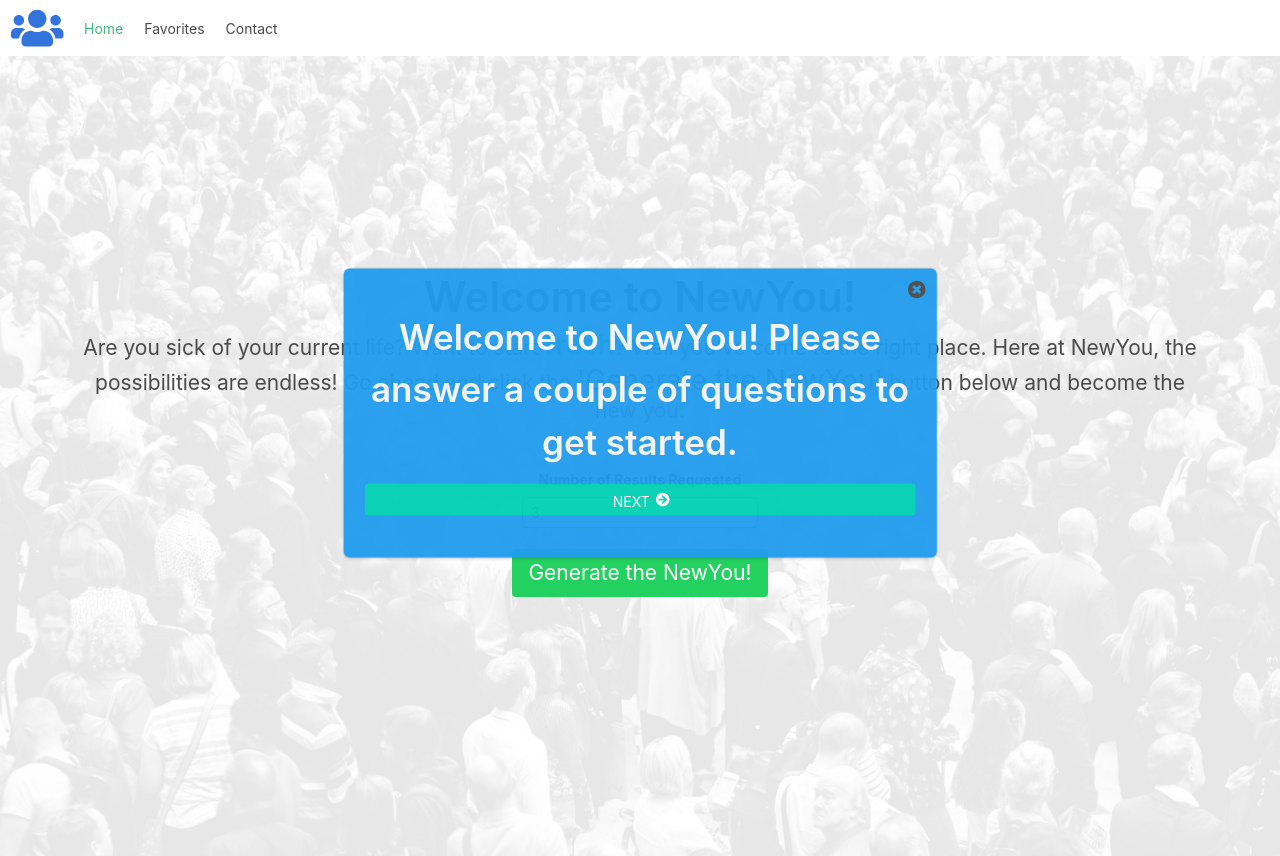
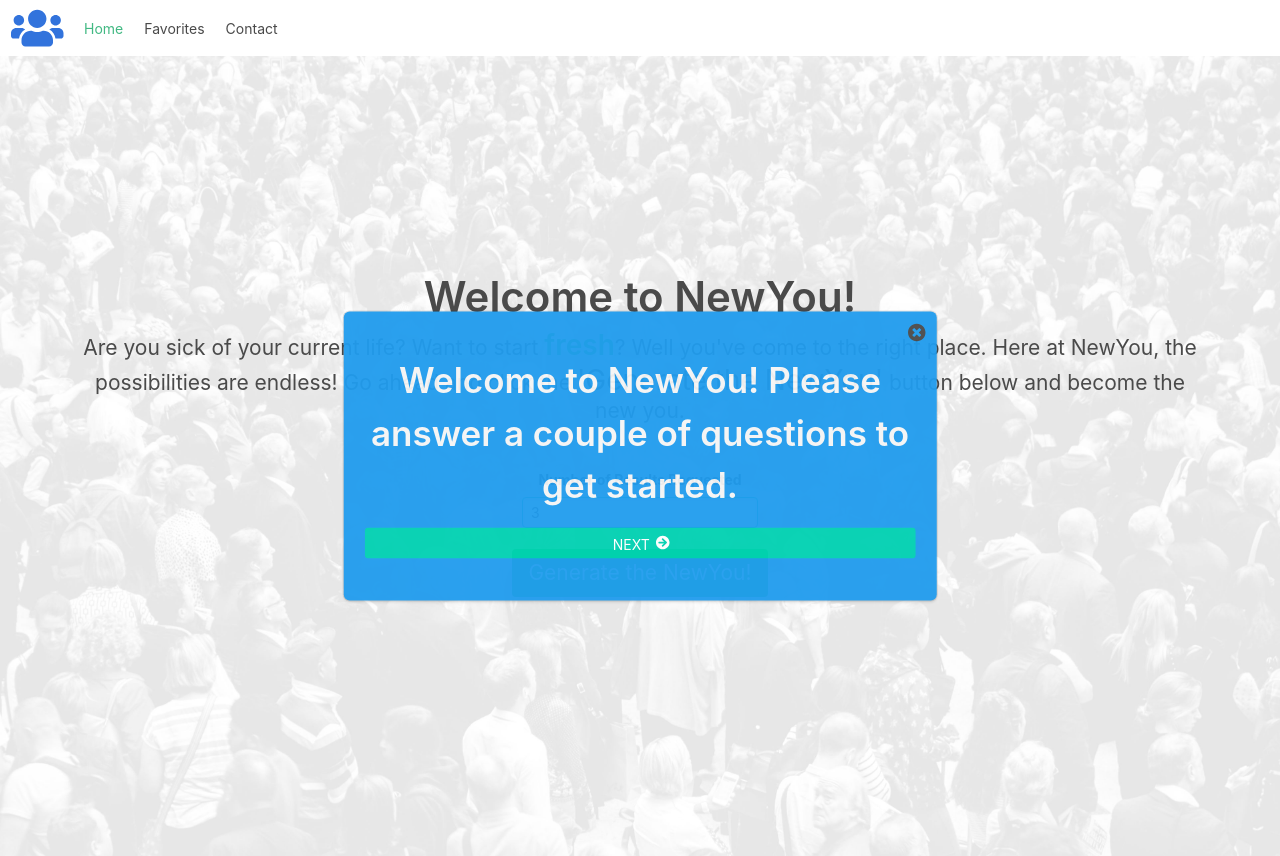
Before and after one commit to KennyStephens/vue-final-kenny-stephens, a Vue app: page / in a window 1280 px wide. Built offline with nearby package versions, Linux system fonts and the light colour scheme.

Commit message:
Changed styling on the questions modal

```diff
--- a/src/components/AppIntroQuestions.vue
+++ b/src/components/AppIntroQuestions.vue
@@ -152,7 +152,7 @@ export default {
 .intro-questions {
   position: absolute;
   z-index: 1;
-  top: 40%;
+  top: 50%;
   left: 50%;
   transform: translate(-50%, -50%);
   opacity: 0.95;
--- a/src/store.js
+++ b/src/store.js
@@ -7,11 +7,10 @@ export default new Vuex.Store({
   state: {
     value: 0
   },
-  getters: {
+  mutations: {
     numberOfFavs: state => {
       const numberOfFavorites = JSON.parse(localStorage.getItem('newYouData'));
       state.value = numberOfFavorites.length;
-      return state.value
     }
   }
 });
```
